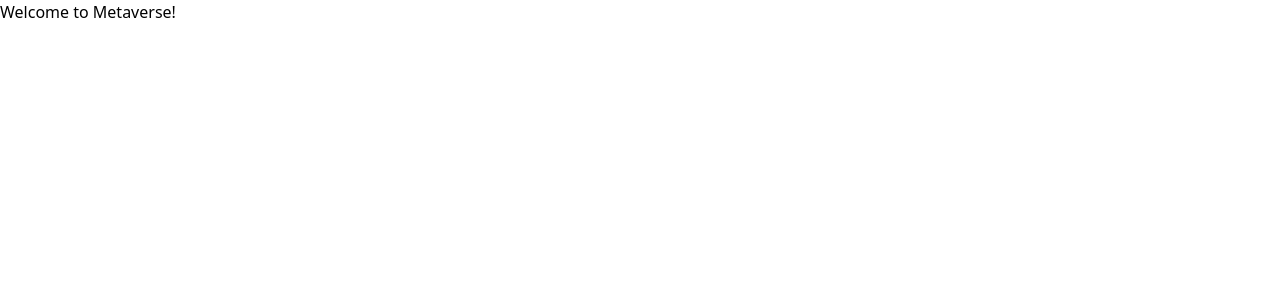
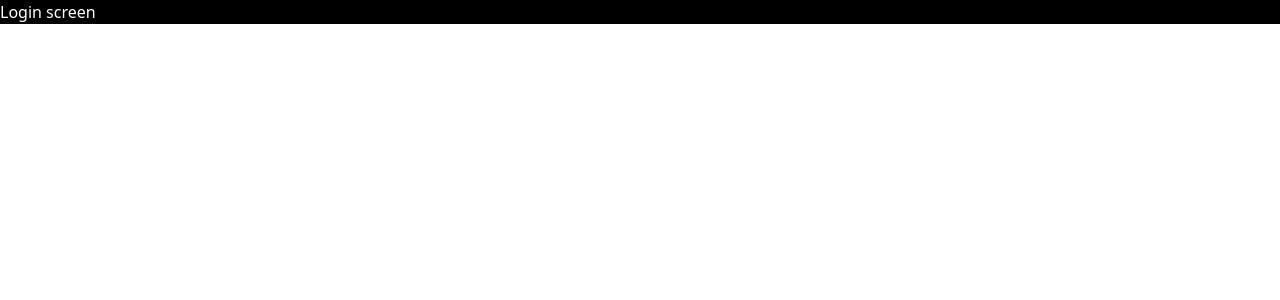
Before and after one commit to Elliop/Web3_Chat, a Next.js app: page / in a window 1280 px wide. Shown: the top 300 px of the page. Built offline with nearby package versions, Linux system fonts and the light colour scheme.

Commit message:
Creating the Login Component

```diff
--- /dev/null
+++ b/components/Login.jsx
@@ -0,0 +1,10 @@
+const Login = () => {
+  return (
+    <div className="bg-black relative text-white">
+      {/*  */}
+      Login screen
+    </div>
+  );
+};
+
+export default Login;
--- a/pages/index.js
+++ b/pages/index.js
@@ -1,8 +1,12 @@
 import Head from "next/head";
+import Login from "../components/Login";
 
 export default function Home() {
+  const isAuthenticated = false;
+
+  if (!isAuthenticated) return <Login />;
   return (
-    <div className="">
+    <div className="h-screen">
       <Head>
         <title>Metaverse</title>
         <link rel="icon" href="/favicon.ico" />
```
